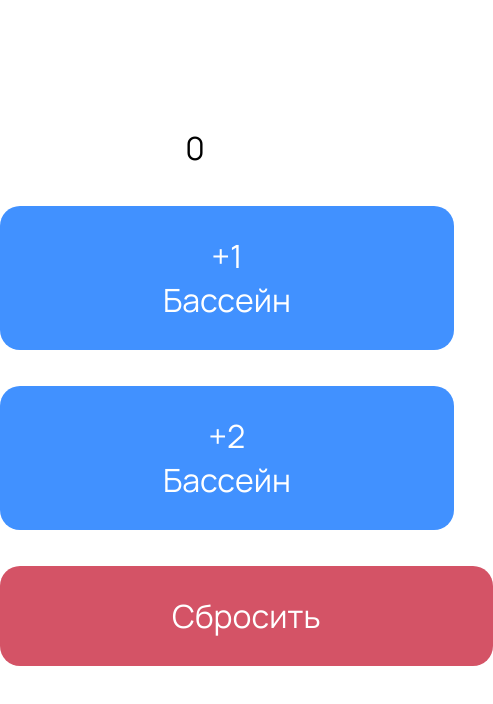
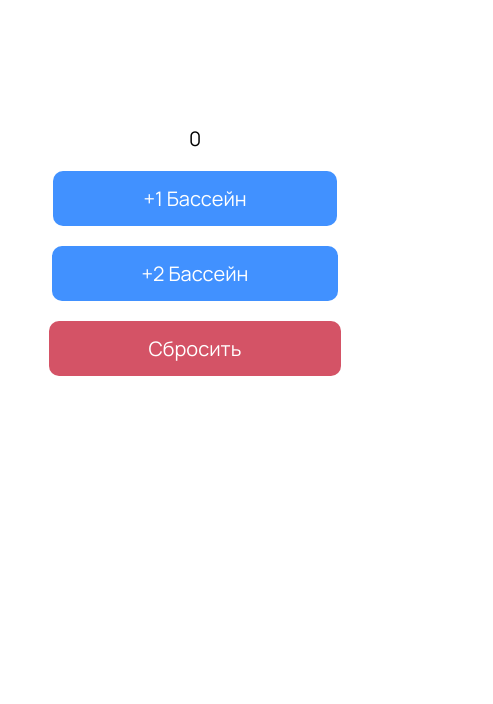
Before and after one commit to SagderovKamalIT/counter-app, a plain HTML site: page index.html in a window 390 px wide. Shown: the whole page, 493 px wide, since content can reach past the window. Drawn offline with Linux system fonts and the light colour scheme.

Commit message:
add adaotive to the site

```diff
--- a/index.html
+++ b/index.html
@@ -2,7 +2,7 @@
 <html lang="en">
 <head>
     <meta charset="UTF-8">
-    <meta name="viewport" content="width=device-width, initial-scale=1.0">
+    <meta name="viewport" content="width=device-width, initial-scale=1.0" />
     <title>counter-app</title>
 
     <link rel="shortcut icon" href="recources/favicon.png" type="imaga/png">
--- a/styles/index.css
+++ b/styles/index.css
@@ -50,3 +50,30 @@ padding-top: 126px;
     padding: 28px 172px;
     background-color: #D45366;
 }
+
+@media (max-width: 640px) {
+    .counter__app {
+        row-gap: 20px;
+    }
+
+    .counter__value {
+        font-size: 20px;
+        line-height: 25px;
+    }
+
+    .add__button,
+    .reset__button {
+        font-size: 20px;
+        line-height: 25px;
+        border-radius: 10px;
+
+    }
+
+    .add__button {
+       padding: 15px 90px;
+    }
+
+    .reset__button {
+        padding: 15px 100px ;
+    }
+}
```
